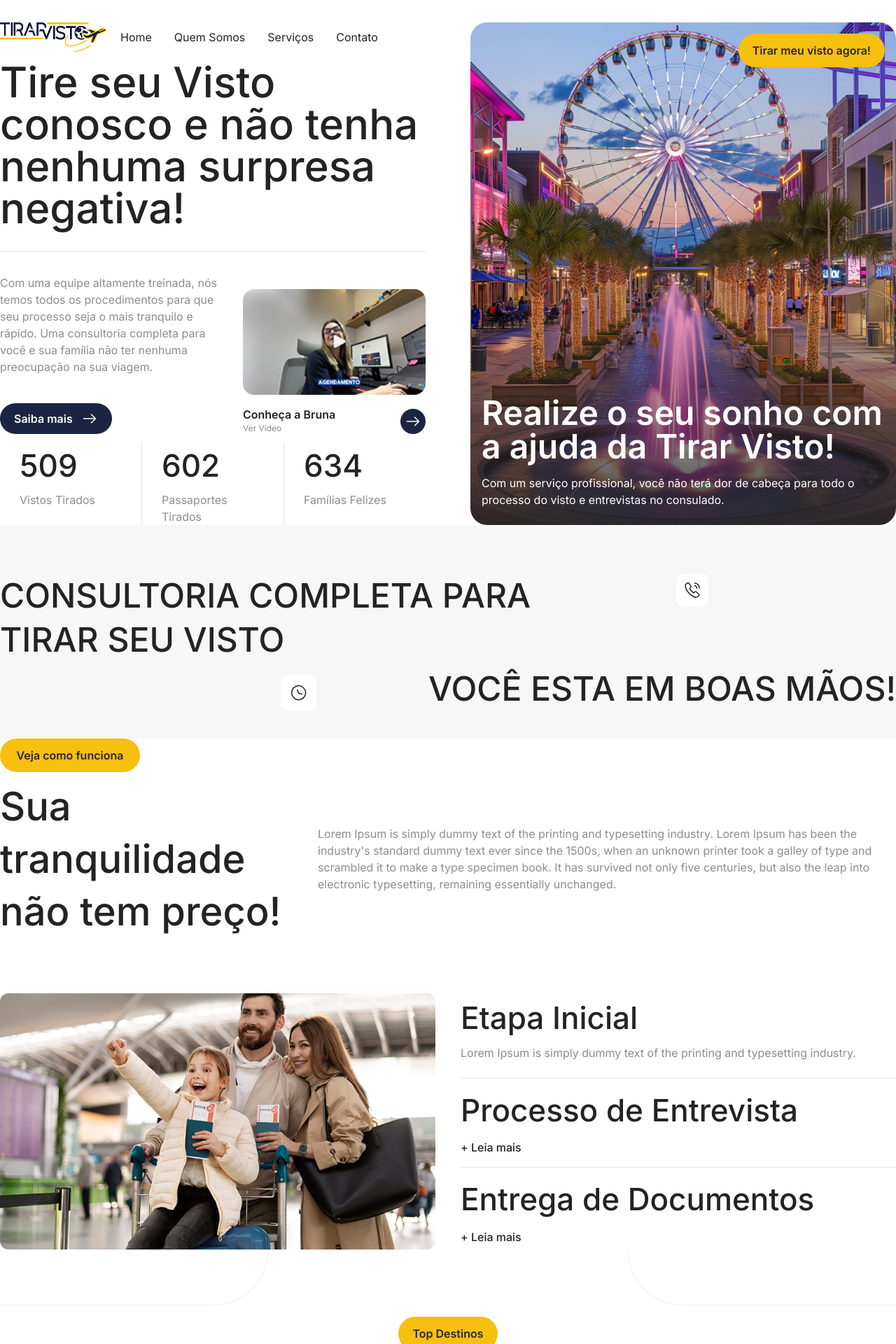
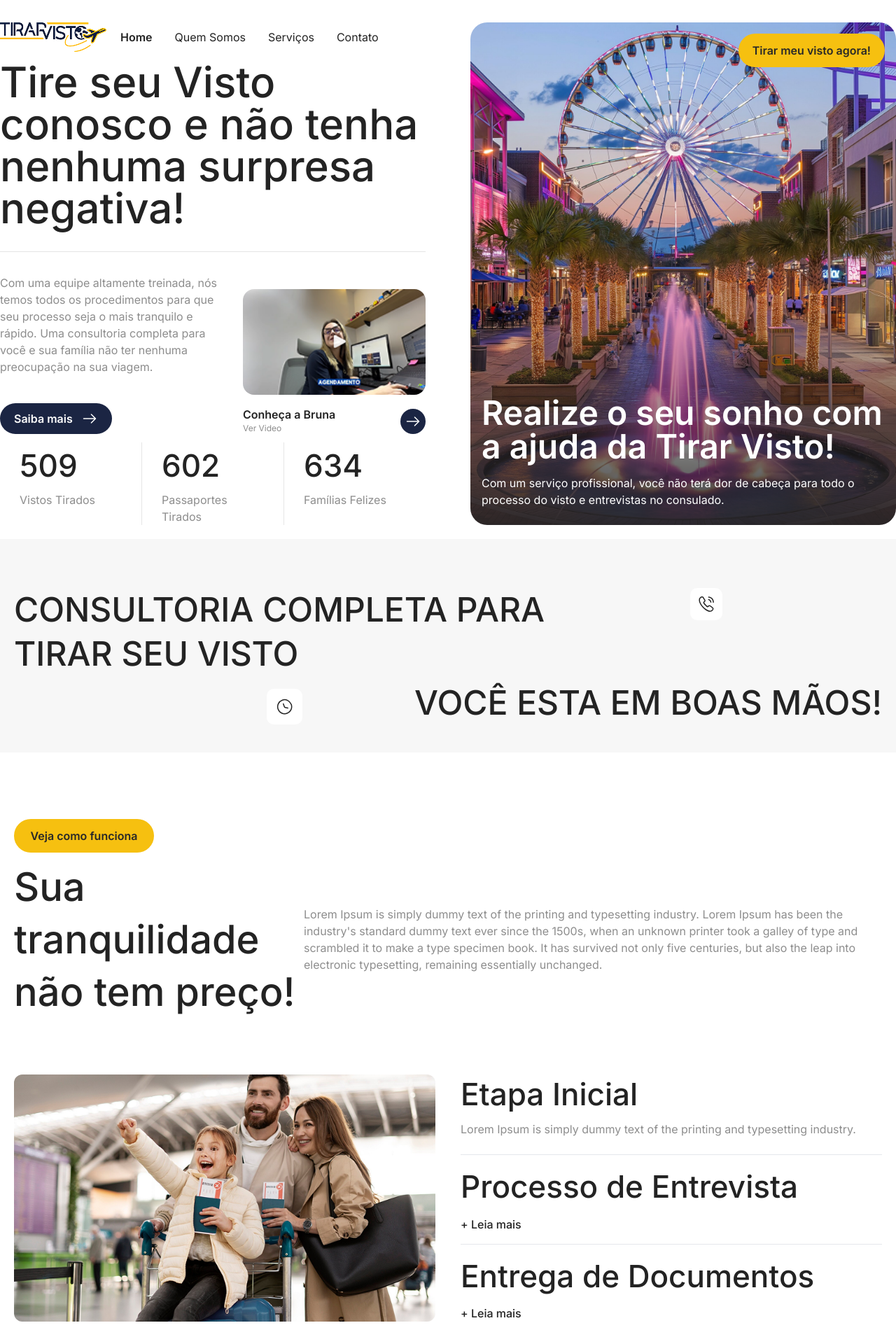
Before and after one commit to LucasAnselmoSilva12345/tirar-visto, a React (Vite) app: page / in a window 1280 px wide. Shown: the top 1920 px of the page at 70% size. Built offline with nearby package versions, Linux system fonts and the light colour scheme.

Commit message:
feat: adjust style for mobile and desktop device

```diff
--- a/src/App.tsx
+++ b/src/App.tsx
@@ -9,12 +9,12 @@ export function App() {
   return (
     <>
       <Header />
-      <div className="bg-white-dark">
+      <main>
         <Announcement />
-      </div>
-      <Step />
-      <Destinations />
-      <Card />
+        <Step />
+        <Destinations />
+        <Card />
+      </main>
       <Footer />
     </>
   );
--- a/src/components/Section.tsx
+++ b/src/components/Section.tsx
@@ -6,7 +6,7 @@ export const Section = forwardRef<HTMLElement, SectionProps>(function Section(
   { className = '', children, ...props },
   ref
 ) {
-  const baseClasses = 'w-full lg:max-w-[1330px] lg:my-0 lg:mx-auto';
+  const baseClasses = 'px-5';
   return (
     <section ref={ref} className={`${baseClasses} ${className}`} {...props}>
       {children}
--- a/src/components/announcement.tsx
+++ b/src/components/announcement.tsx
@@ -4,7 +4,7 @@ import { Section } from './Section';
 
 export function Announcement() {
   return (
-    <Section className="space-y-2 py-10 lg:pt-[70px] lg:pb-10">
+    <Section className="space-y-2 lg:pt-[70px] lg:pb-10 bg-white-dark">
       <div className="flex items-center lg:items-start lg:gap-28">
         <h2 className="text-base leading-[130.8%] max-w-[300px] font-medium text-black-dark lg:text-5xl uppercase lg:max-w-[854px]">
           Consultoria completa para tirar seu visto
--- a/src/components/card/index.tsx
+++ b/src/components/card/index.tsx
@@ -55,7 +55,7 @@ const cardInformations: CardInformation[] = [
 
 export function Card() {
   return (
-    <Section className="space-y-5 lg:space-y-0 lg:flex lg:flex-col lg:gap-[60px]">
+    <Section className="space-y-5 py-10 lg:py-[95px] lg:space-y-0 lg:flex lg:flex-col lg:gap-[60px]">
       <Header />
       <div className="grid grid-cols-1 gap-6 lg:grid-cols-3">
         {cardInformations.map((cardInformation, index) => (
--- a/src/components/destinations/header.tsx
+++ b/src/components/destinations/header.tsx
@@ -9,7 +9,7 @@ export function Header() {
       <div className="absolute bottom-0 left-0 w-48 h-20 border-r border-t border-gray-dark/15 rounded-tr-[80px]" />
 
       {/* Conteúdo */}
-      <div className="relative z-10 pt-24 pb-16 text-center flex flex-col items-center gap-3 lg:gap-0">
+      <div className="relative z-10 pt-10 pb-16 text-center flex flex-col items-center gap-3 lg:gap-0">
         <Notification text="Top Destinos" />
         <h2 className="text-2xl lg:mt-2 lg:mb-3 font-medium text-black-dark lg:text-[56px]">
           Destinos mais procurados
@@ -19,7 +19,7 @@ export function Header() {
           meses, qual seria o seu novo destino?
         </p>
         <a
-          href=""
+          href="https://tirarvisto.com.br"
           className="bg-blue-dark text-white lg:mt-10 px-5 py-2 lg:py-3 rounded-full"
         >
           Conheça mais
--- a/src/components/footer/newsletter.tsx
+++ b/src/components/footer/newsletter.tsx
@@ -13,7 +13,7 @@ export function Newsletter() {
           botão abaixo
         </p>
         <a
-          href=""
+          href="https://tirarvisto.com.br"
           className="block mt-7 px-5 py-2.5 bg-blue-dark text-white text-center rounded-full text-base font-semibold lg:max-w-[225px]"
         >
           Central de Atendimento
@@ -21,7 +21,7 @@ export function Newsletter() {
       </div>
       <div>
         <a
-          href=""
+          href="https://tirarvisto.com.br"
           className="flex items-center justify-between lg:justify-normal text-2xl lg:text-4xl lg:gap-10 underline"
         >
           Recebe novidades
--- a/src/components/footer/social-links.tsx
+++ b/src/components/footer/social-links.tsx
@@ -11,7 +11,7 @@ export function SocialLinks() {
           <ul className="grid grid-cols-2 gap-5 lg:flex lg:items-center">
             <li>
               <a
-                href=""
+                href="https://tirarvisto.com.br"
                 className="text-sm lg:text-base text-black-dark font-semibold px-5 py-2 border border-black-dark rounded-full"
               >
                 Instagram
@@ -19,7 +19,7 @@ export function SocialLinks() {
             </li>
             <li>
               <a
-                href=""
+                href="https://tirarvisto.com.br"
                 className="text-sm lg:text-base text-black-dark font-semibold px-5 py-2 border border-black-dark rounded-full"
               >
                 X
@@ -27,7 +27,7 @@ export function SocialLinks() {
             </li>
             <li>
               <a
-                href=""
+                href="https://tirarvisto.com.br"
                 className="text-sm lg:text-base text-black-dark font-semibold px-5 py-2 border border-black-dark rounded-full"
               >
                 Facebook
@@ -35,7 +35,7 @@ export function SocialLinks() {
             </li>
             <li>
               <a
-                href=""
+                href="https://tirarvisto.com.br"
                 className="text-sm lg:text-base text-black-dark font-semibold px-5 py-2 border border-black-dark rounded-full"
               >
                 Youtube
--- a/src/components/header/index.tsx
+++ b/src/components/header/index.tsx
@@ -9,7 +9,7 @@ import { Stats } from './stats';
 
 export function Header() {
   return (
-    <header className="grid grid-cols-1 lg:pt-8 lg:grid-cols-2 lg:gap-16">
+    <header className="grid mb-5 grid-cols-1 lg:pt-8 lg:grid-cols-2 lg:gap-16">
       <div className="hidden lg:flex lg:flex-col lg:justify-between">
         <div className="flex items-center gap-2">
           <img src={Logo} alt="" />
@@ -31,7 +31,7 @@ export function Header() {
                 nenhuma preocupação na sua viagem.
               </p>
               <a
-                href=""
+                href="https://tirarvisto.com.br"
                 className="py-2.5 px-5 max-w-[160px] flex items-center gap-3 bg-blue-dark text-white text-base font-semibold rounded-full"
               >
                 Saiba mais
--- a/src/components/header/navigation.tsx
+++ b/src/components/header/navigation.tsx
@@ -4,15 +4,15 @@ export function Navigation() {
       <ul className="flex items-center gap-2">
         <li>
           <a
-            href=""
-            className="py-2.5 px-3 text-base font-normal text-black-dark"
+            href="https://tirarvisto.com.br"
+            className="py-2.5 px-3 text-base font-semibold text-black-dark"
           >
             Home
           </a>
         </li>
         <li>
           <a
-            href=""
+            href="https://tirarvisto.com.br"
             className="py-2.5 px-3 text-base font-normal text-black-dark"
           >
             Quem Somos
@@ -20,7 +20,7 @@ export function Navigation() {
         </li>
         <li>
           <a
-            href=""
+            href="https://tirarvisto.com.br"
             className="py-2.5 px-3 text-base font-normal text-black-dark"
           >
             Serviços
@@ -28,7 +28,7 @@ export function Navigation() {
         </li>
         <li>
           <a
-            href=""
+            href="https://tirarvisto.com.br"
             className="py-2.5 px-3 text-base font-normal text-black-dark"
           >
             Contato
--- a/src/components/step/index.tsx
+++ b/src/components/step/index.tsx
@@ -28,7 +28,7 @@ export function Step() {
   };
 
   return (
-    <Section className="space-y-5 lg:space-y-0 lg:flex lg:flex-col lg:gap-20">
+    <Section className="space-y-5 py-10 lg:py-[95px] lg:space-y-0 lg:flex lg:flex-col lg:gap-20 ">
       <Header />
       <div className="flex flex-col md:flex-row items-center gap-6 lg:gap-9">
         <div className="w-full md:w-1/2">
```
